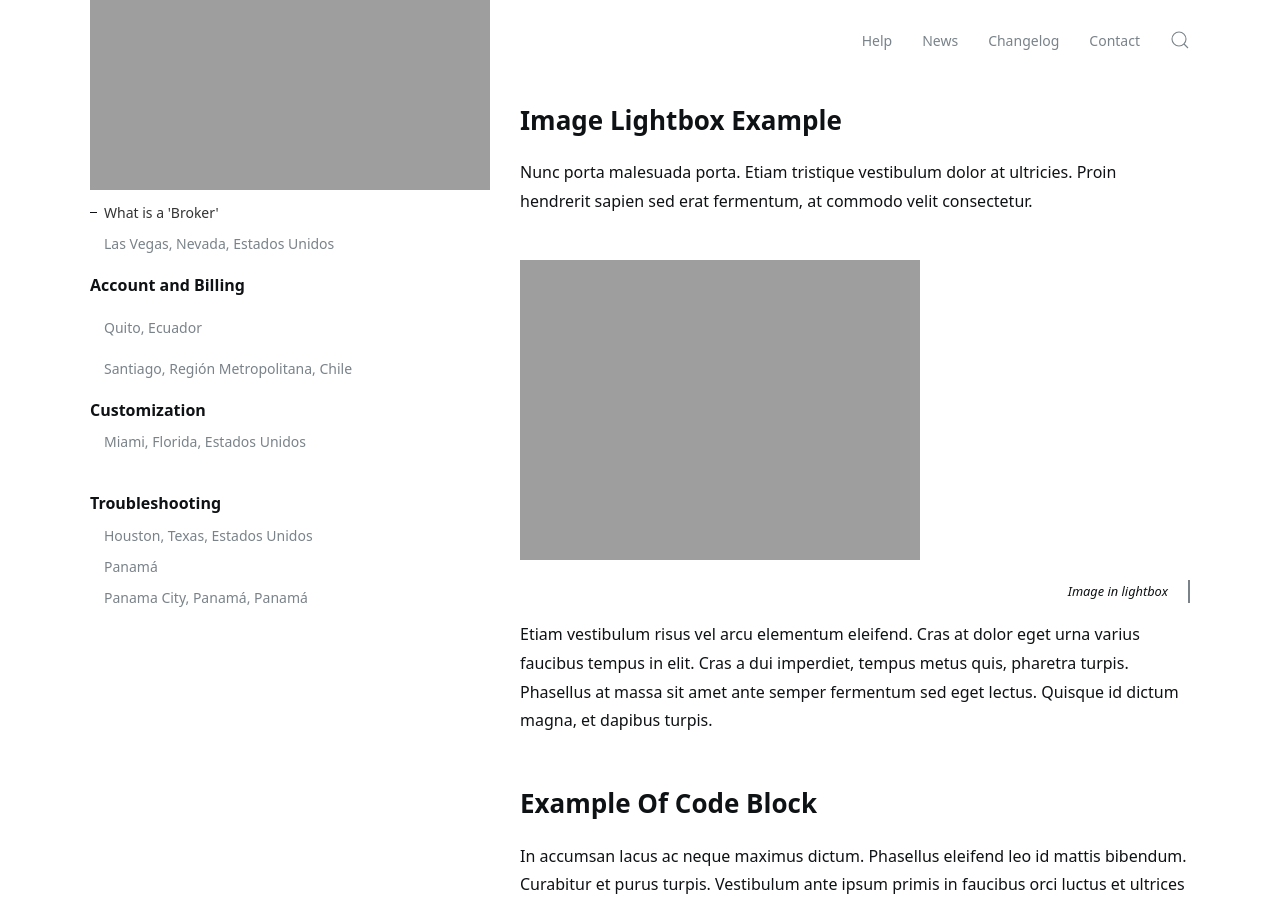
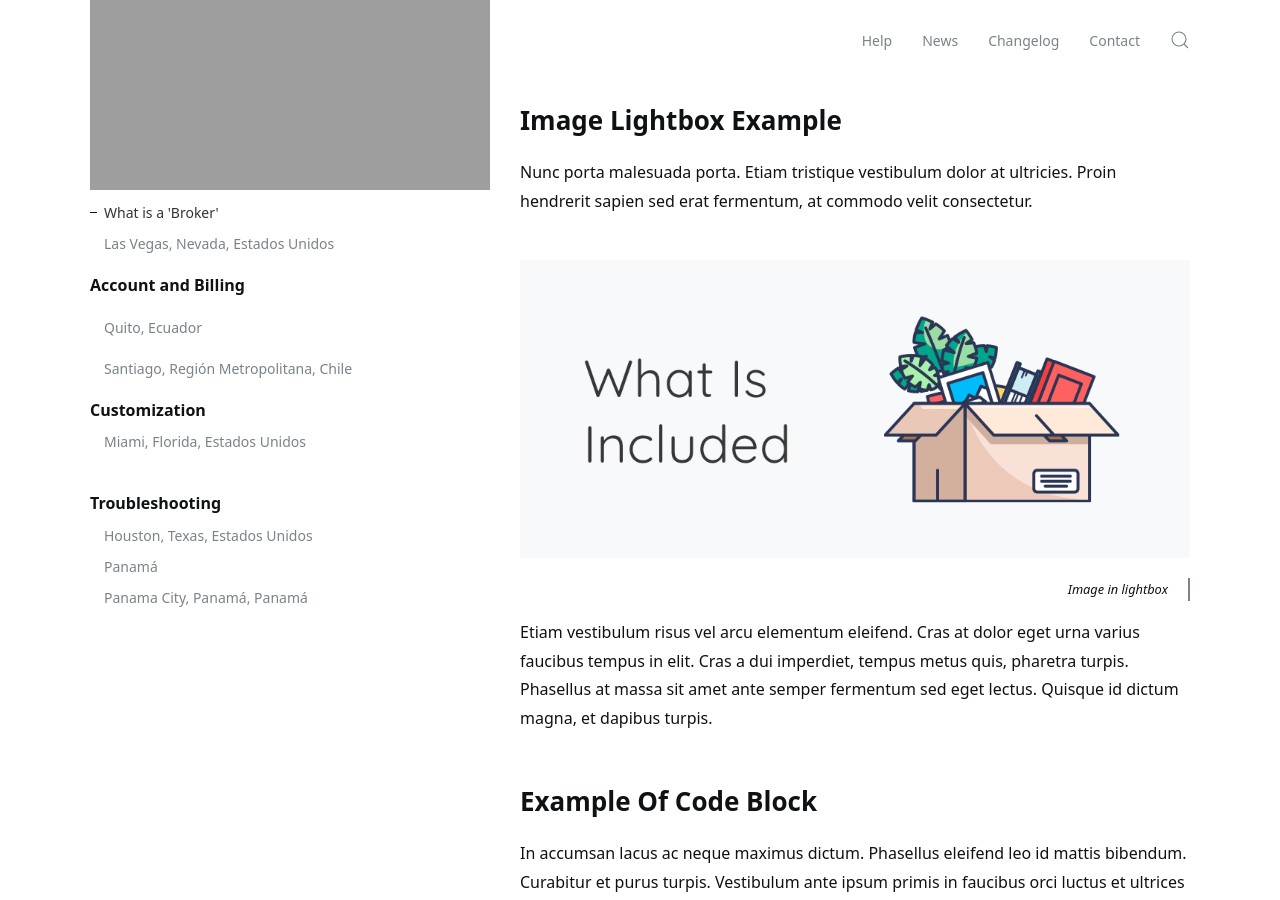
Before and after one commit to jelmii/jelmii.github.io, a Jekyll site: the page built from _docs/installation.md, in a window 1280 px wide and 900 px high, scrolled down 765 px. Built offline with Jekyll 4.4.1, drawn with Linux system fonts in a browser that asks for light colours.

Commit message:
Update installation.md

```diff
--- a/_docs/installation.md
+++ b/_docs/installation.md
@@ -18,7 +18,7 @@ Nulla non sollicitudin. Morbi sit amet laoreet ipsum, vel pretium mi. Morbi vari
 ## Image Lightbox Example
 Nunc porta malesuada porta. Etiam tristique vestibulum dolor at ultricies. Proin hendrerit sapien sed erat fermentum, at commodo velit consectetur.
 
-{% include image.html img="eltiempo.png" style="wide" lightbox="true" alt="Alt for image" caption="Image in lightbox" %}
+{% include image.html img="image1.png" style="wide" lightbox="true" alt="Alt for image" caption="Image in lightbox" %}
 
 Etiam vestibulum risus vel arcu elementum eleifend. Cras at dolor eget urna varius faucibus tempus in elit. Cras a dui imperdiet, tempus metus quis, pharetra turpis. Phasellus at massa sit amet ante semper fermentum sed eget lectus. Quisque id dictum magna, et dapibus turpis.
 
```
